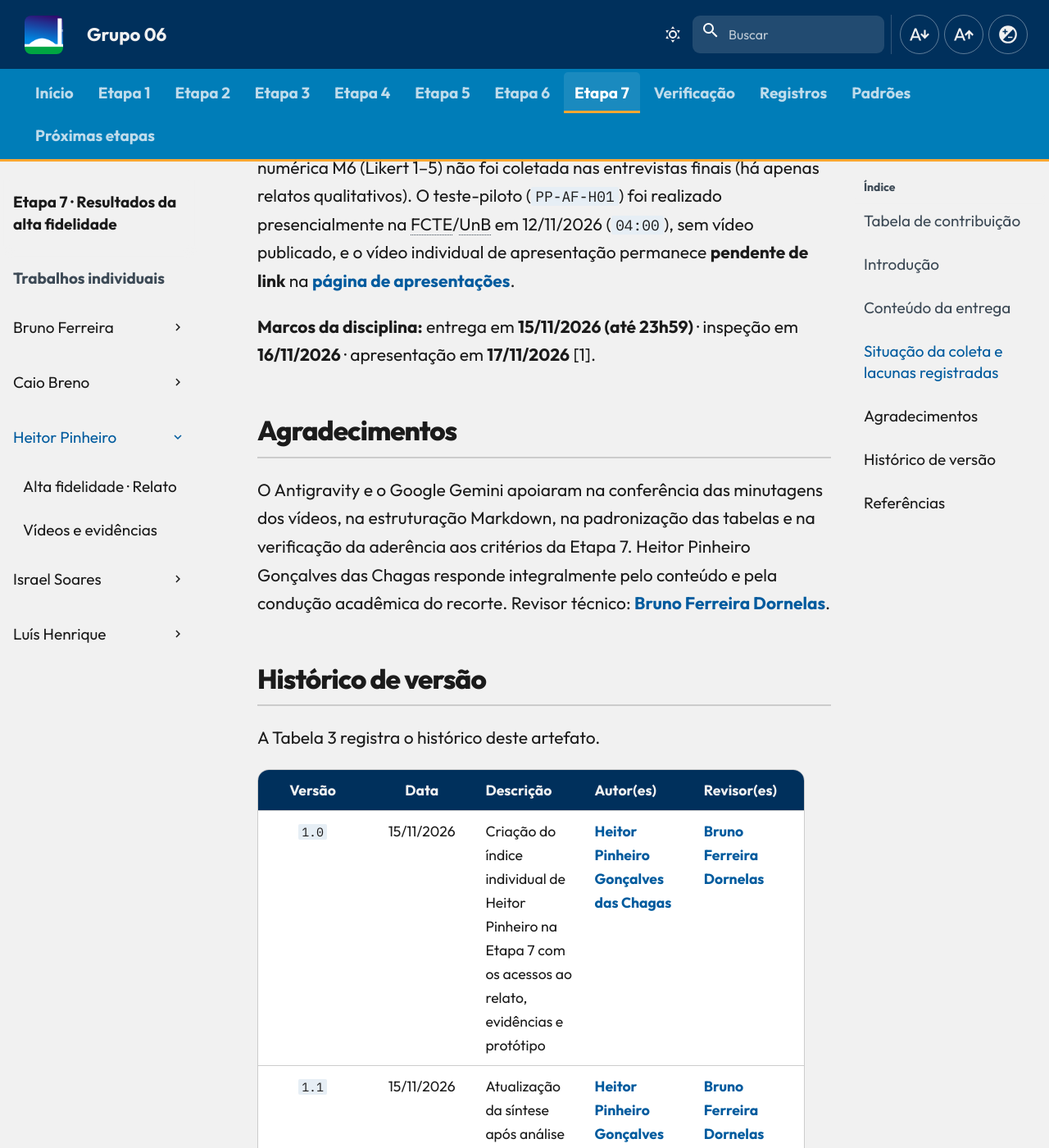
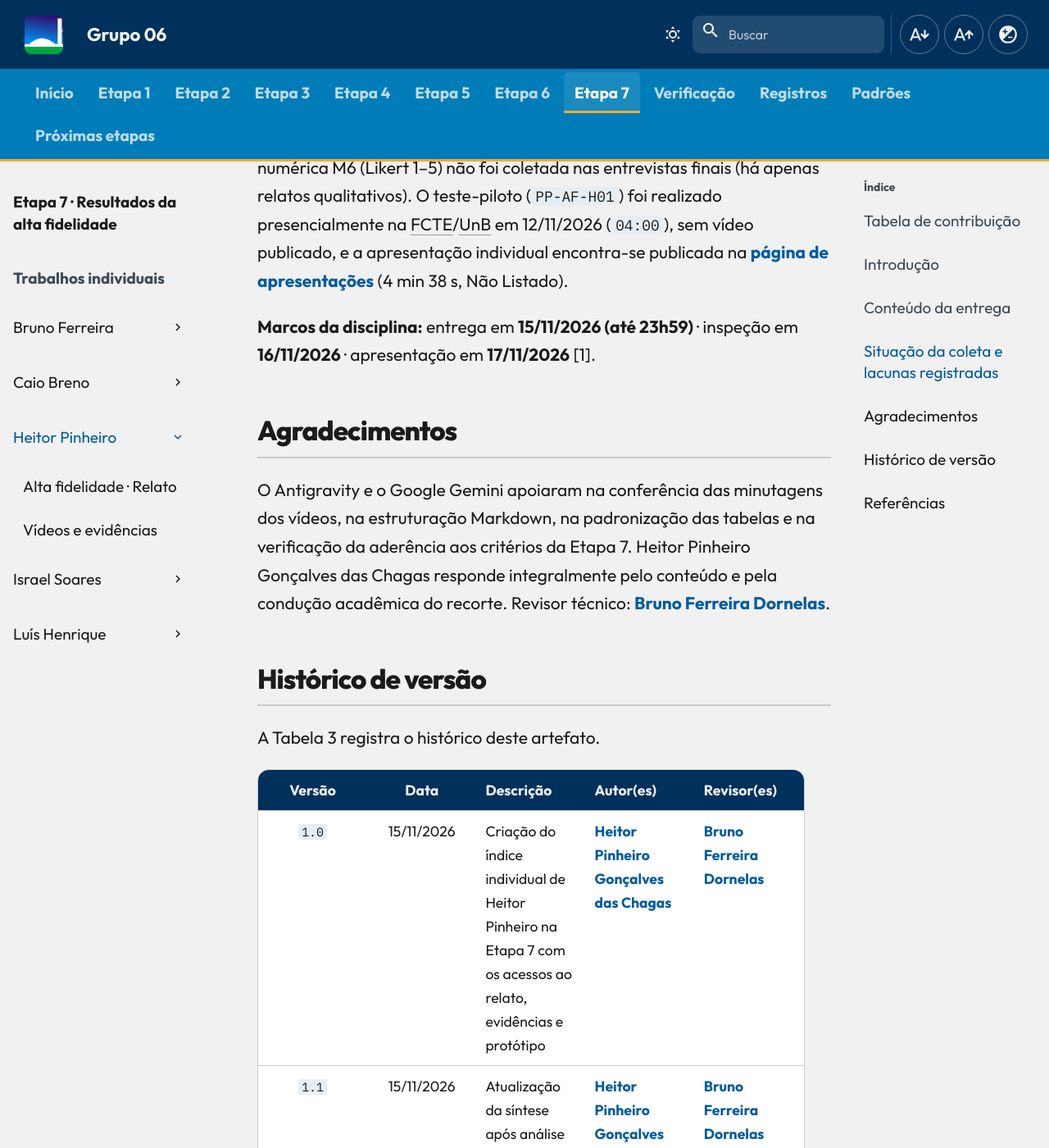
Before and after one commit to Interacao-Humano-Computador/2026.2-Grupo06, an MkDocs documentation site: the page built from docs/entrega-7/individual/heitor/index.md, in a window 1280 px wide and 1400 px high, scrolled down 3552 px. Shown: the whole window at 82% size. Built offline with MkDocs 1.6.1 and Material for MkDocs 9.7.7, drawn with Linux system fonts in a browser that asks for light colours; comment, search, counter and statistics services are not loaded; some of the changed text lies outside the part shown.

Commit message:
docs(etapa-7): atualiza status da apresentacao no indice individual de Heitor

```diff
--- a/docs/entrega-7/individual/heitor/index.md
+++ b/docs/entrega-7/individual/heitor/index.md
@@ -51,7 +51,7 @@ A Tabela 2 organiza os materiais para leitura e conferência deste recorte indiv
 
 **Sessões executadas:** foram realizadas **três sessões presenciais** (`AF-H01`, `AF-H02` e `AF-H03`) em notebook Windows com Google Chrome, todas gravadas e publicadas no YouTube na categoria **Não Listado** ([ver evidências](evidencias.md)). Os participantes localizaram a sala da CRA (`3/3`), selecionaram `Pergunta ao Orador`, escolheram um orador, mantiveram o rascunho após login gov.br (`3/3`) e chegaram ao comprovante `CRA-2026-0842`.
 
-**Lacunas explicitadas no relato:** a tarefa `AF-T3` (edição de destinatário na revisão) não foi aplicada como cenário separado (`0/3` execuções) e a nota numérica M6 (Likert 1–5) não foi coletada nas entrevistas finais (há apenas relatos qualitativos). O teste-piloto (`PP-AF-H01`) foi realizado presencialmente na FCTE/UnB em 12/11/2026 (`04:00`), sem vídeo publicado, e o vídeo individual de apresentação permanece **pendente de link** na [página de apresentações](../../../apresentacoes/etapa-07.md#heitor-pinheiro-goncalves-das-chagas).
+**Lacunas explicitadas no relato:** a tarefa `AF-T3` (edição de destinatário na revisão) não foi aplicada como cenário separado (`0/3` execuções) e a nota numérica M6 (Likert 1–5) não foi coletada nas entrevistas finais (há apenas relatos qualitativos). O teste-piloto (`PP-AF-H01`) foi realizado presencialmente na FCTE/UnB em 12/11/2026 (`04:00`), sem vídeo publicado, e a apresentação individual encontra-se publicada na [página de apresentações](../../../apresentacoes/etapa-07.md#heitor-pinheiro-goncalves-das-chagas) (4 min 38 s, Não Listado).
 
 **Marcos da disciplina:** entrega em **15/11/2026 (até 23h59)** · inspeção em **16/11/2026** · apresentação em **17/11/2026** [1].
 
@@ -67,6 +67,7 @@ A Tabela 3 registra o histórico deste artefato.
 | :---: | :---: | --- | --- | --- |
 | `1.0` | 15/11/2026 | Criação do índice individual de Heitor Pinheiro na Etapa 7 com os acessos ao relato, evidências e protótipo | [Heitor Pinheiro Gonçalves das Chagas](https://github.com/Heitorovski01) | [Bruno Ferreira Dornelas](https://github.com/brunnf) |
 | `1.1` | 15/11/2026 | Atualização da síntese após análise das três sessões gravadas (`AF-H01` a `AF-H03`), explicitando lacunas reais da coleta | [Heitor Pinheiro Gonçalves das Chagas](https://github.com/Heitorovski01) | [Bruno Ferreira Dornelas](https://github.com/brunnf) |
+| `1.2` | 15/11/2026 | Atualização da situação do vídeo individual de apresentação (4 min 38 s, Não Listado) | [Heitor Pinheiro Gonçalves das Chagas](https://github.com/Heitorovski01) | [Bruno Ferreira Dornelas](https://github.com/brunnf) |
 
 <p class="caption">Tabela 3 — Histórico de versão.</p>
 <p class="source">Fonte: elaboração para o Grupo 06 (2026).</p>
```
